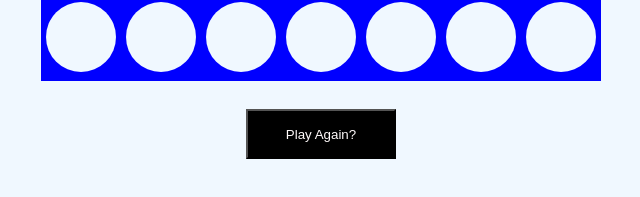
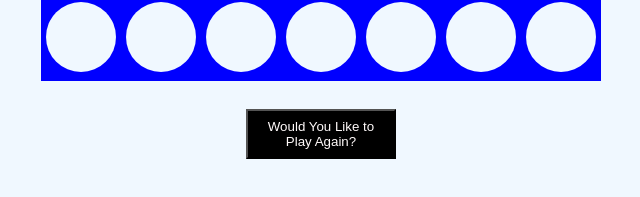
Before and after one commit to jamesr6794/Project-One, a plain HTML site: page index.html in a window 1280 px wide. Shown: the part 489-686 px from the top of the page, without its empty margins (319-959 px from the left). Drawn offline with nearby package versions, Linux system fonts and the light colour scheme.

Commit message:
button update

```diff
--- a/index.html
+++ b/index.html
@@ -13,6 +13,6 @@
     <h4>Player: <span id="player">red</span></h4>
     <div id="connect4"></div>
     <br></br>
-    <button id="restart">Play Again?</button>
+    <button id="restart">Would You Like to Play Again?</button>
 </body>
 </html>
```
